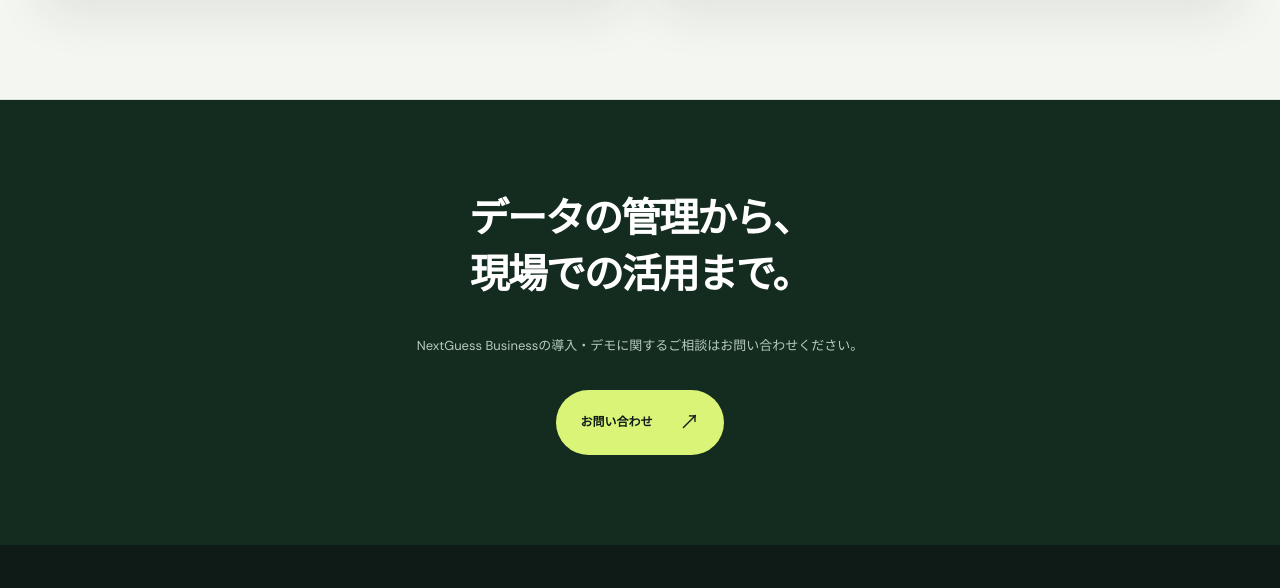
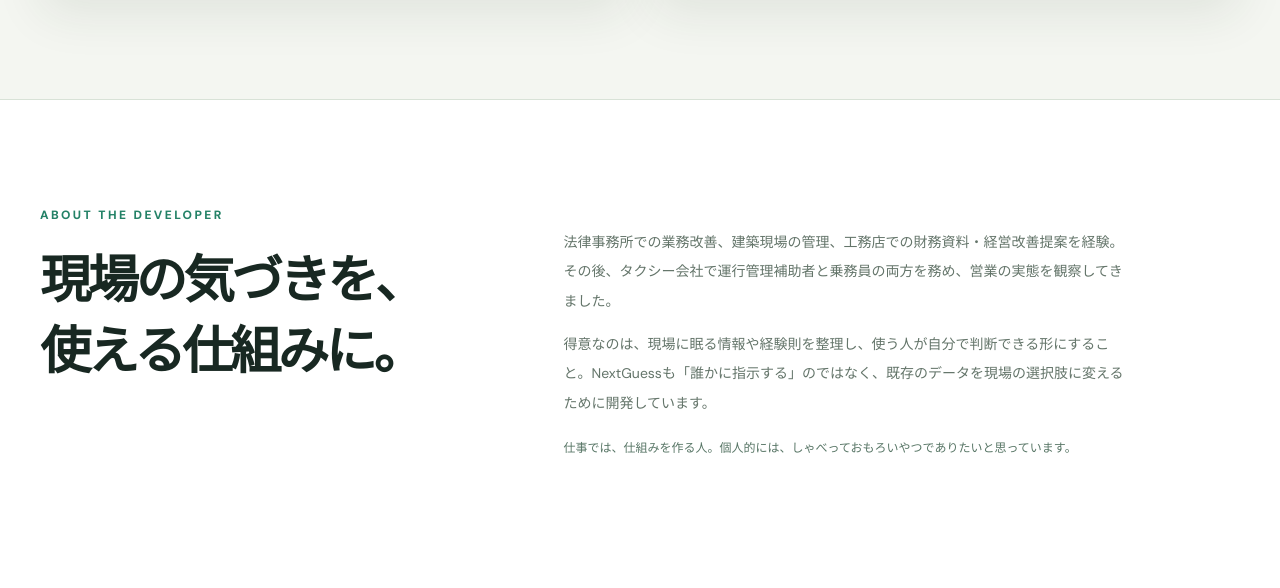
Before and after one commit to anmi2/nextguess-site, a plain HTML site: page business.html in a window 1280 px wide. Shown: the part 6845-7433 px from the top of the page. Drawn offline with Linux system fonts and the light colour scheme.

Commit message:
Add concise developer background to Business presentation

```diff
--- a/business.html
+++ b/business.html
@@ -8,6 +8,7 @@
 <section class="detail-block"><div class="wrap"><span class="detail-num">03 / DELIVERY SETTINGS</span><div class="detail-head"><h2>届ける相手と、<br>条件を選ぶ。</h2><p>会社全体または指定したドライバーへ、公開範囲と対象条件を設定。公開中の設定と下書きを分けて管理します。</p></div><div class="detail-frame"><img loading="lazy" src="assets/screens/business-delivery.webp" alt="NextGuess Businessの公開状態と配信条件の設定"></div></div></section>
 <section class="detail-block" id="visualization"><div class="wrap"><span class="detail-num">04 / DRIVER APP</span><div class="detail-head"><h2>点描とHEXで、<br>分布を見つける。</h2><p>ドライバーアプリ側は、同じ公開済み乗車データを参照。乗車点描と、1km・2.5km・5kmのHEX探索を重ねて確認できます。これは現場の判断材料であり、将来の乗車を保証する予測ではありません。</p></div><div class="detail-phone-row"><div class="detail-phone"><img loading="lazy" src="assets/screens/pickup-dots.webp" alt="乗車実績の点描表示"></div><div class="detail-phone"><img loading="lazy" src="assets/screens/hex-5km.webp" alt="5km HEX探索表示"></div></div></div></section>
 <section class="detail-block"><div class="wrap"><span class="detail-num">05 / ACCOUNT & ACCESS</span><div class="detail-head"><h2>管理する人と、<br>使う人を分ける。</h2><p>会社管理Webにログインしてデータを管理し、所属するドライバーがアプリで確認します。デモ用アカウントと画面を用いた紹介です。</p></div><div class="detail-pair"><div class="detail-frame"><img loading="lazy" src="assets/screens/business-login.webp" alt="会社管理画面のログイン"></div><div class="detail-frame"><img loading="lazy" src="assets/screens/explore-menu.webp" alt="アプリのHEX探索メニュー"></div></div></div></section>
+<section class="detail-block" id="developer"><div class="wrap"><span class="detail-num">ABOUT THE DEVELOPER</span><div class="detail-head"><h2>現場の気づきを、<br>使える仕組みに。</h2><div><p>法律事務所での業務改善、建築現場の管理、工務店での財務資料・経営改善提案を経験。その後、タクシー会社で運行管理補助者と乗務員の両方を務め、営業の実態を観察してきました。</p><p>得意なのは、現場に眠る情報や経験則を整理し、使う人が自分で判断できる形にすること。NextGuessも「誰かに指示する」のではなく、既存のデータを現場の選択肢に変えるために開発しています。</p><p style="margin-top:18px;font-size:12px;color:#587666">仕事では、仕組みを作る人。個人的には、しゃべっておもろいやつでありたいと思っています。</p></div></div></div></section>
 <section class="detail-cta"><div class="wrap"><h2>データの管理から、<br>現場での活用まで。</h2><p>NextGuess Businessの導入・デモに関するご相談はお問い合わせください。</p><a class="btn btn-lime" href="mailto:app.guess.number13@gmail.com?subject=NextGuess%20Business%E3%81%AE%E3%81%94%E7%9B%B8%E8%AB%87">お問い合わせ <span>↗</span></a></div></section></main>
 <footer class="footer"><div class="wrap footer-inner"><div><a class="brand" href="index.html"><span class="brand-mark">⬡</span> NextGuess<span class="brand-dot">.</span></a><p>Information, not instruction.</p></div><div class="footer-links"><a href="index.html">トップへ</a><a href="mailto:app.guess.number13@gmail.com">お問い合わせ</a><a href="privacy.html">プライバシーポリシー</a><a href="delete-account.html">アカウント削除</a></div><div class="footer-bottom"><span>© 2026 NextGuess</span><span>実機および開発用デモ環境の画面を掲載しています。</span></div></div></footer>
 </body></html>
```
